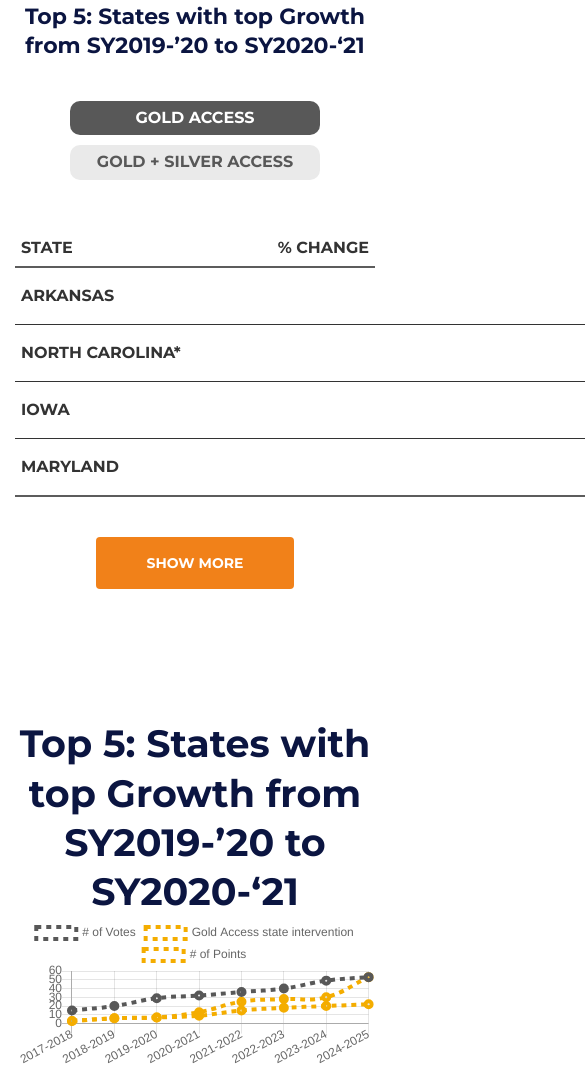
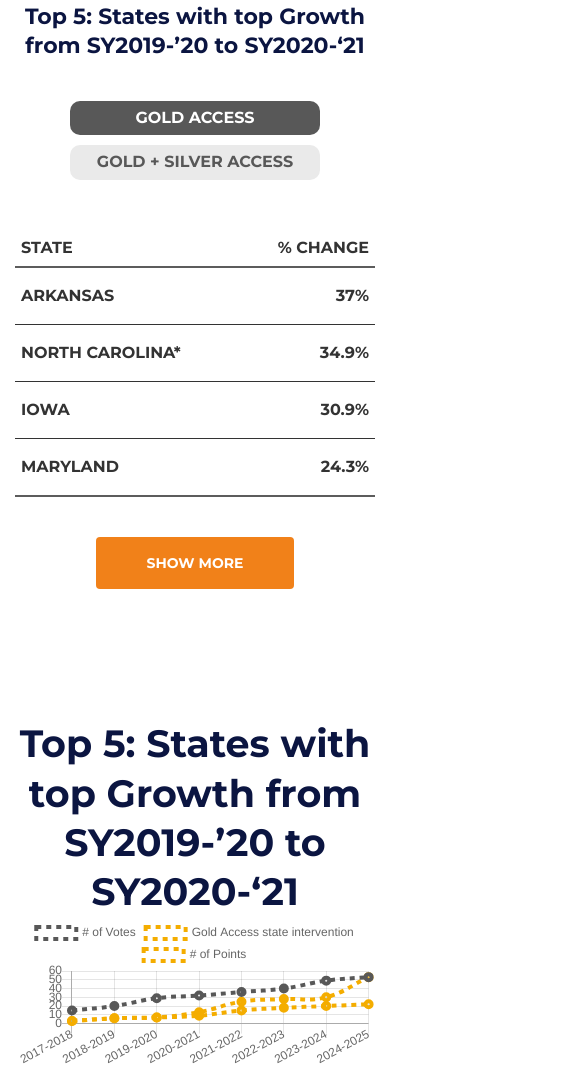
Before and after one commit to monsiweb/annualreport, a plain HTML site: page index.html in a window 390 px wide. Shown: the part 9187-10275 px from the top of the page, 585 px wide, since content can reach past the window. Drawn offline with nearby package versions, Linux system fonts and the light colour scheme.

Commit message:
Update main.css

```diff
--- a/assets/css/main.css
+++ b/assets/css/main.css
@@ -665,7 +665,7 @@ h3 {
 
 .change__body {
     text-align: right;
-  text-align: center;
+    text-align: right;
 }
 
 .growth__body {
@@ -763,7 +763,7 @@ h3 {
     display: none;
   }
   .body-table {
-    width: 1140px;
+    width: 100%;
   }
   .top-growth .nav-tabs {
     display: block;
```
